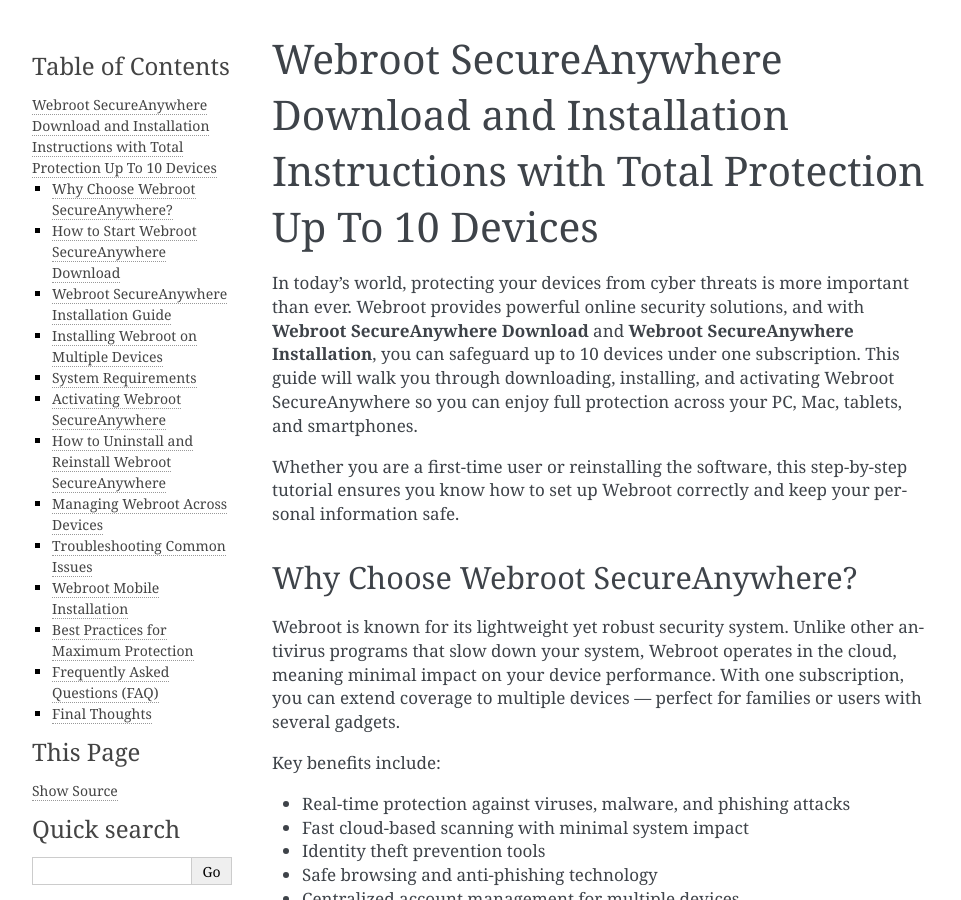
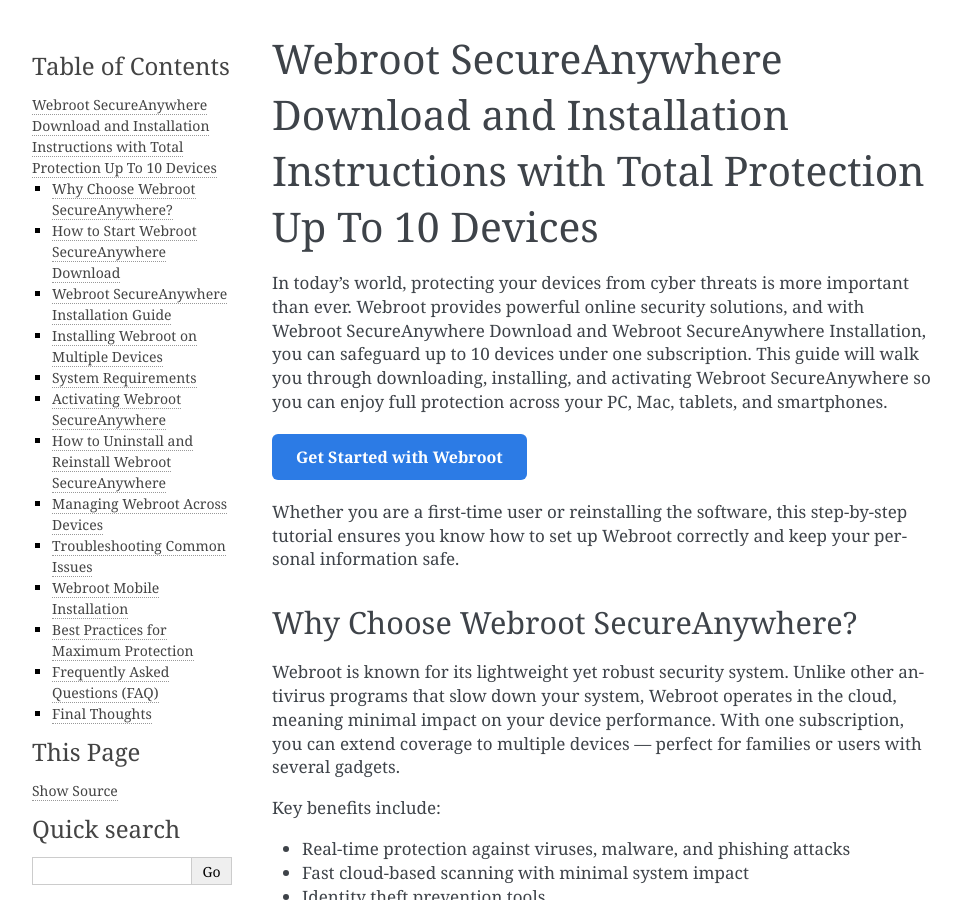
Before and after one commit to shobhanbantwal/webrootbloom, a Sphinx documentation site: the page built from docs/index.rst, in a window 1280 px wide and 900 px high. Shown: the whole window, without its empty margins (148-1109 px from the left). Built offline with Sphinx 7.4.7, drawn with Linux system fonts in a browser that asks for light colours.

Commit message:
Update index.rst

```diff
--- a/docs/index.rst
+++ b/docs/index.rst
@@ -1,7 +1,23 @@
 Webroot SecureAnywhere Download and Installation Instructions with Total Protection Up To 10 Devices
 ===================================================================================================
 
-In today’s world, protecting your devices from cyber threats is more important than ever. Webroot provides powerful online security solutions, and with **Webroot SecureAnywhere Download** and **Webroot SecureAnywhere Installation**, you can safeguard up to 10 devices under one subscription. This guide will walk you through downloading, installing, and activating Webroot SecureAnywhere so you can enjoy full protection across your PC, Mac, tablets, and smartphones.
+In today’s world, protecting your devices from cyber threats is more important than ever. Webroot provides powerful online security solutions, and with Webroot SecureAnywhere Download and Webroot SecureAnywhere Installation, you can safeguard up to 10 devices under one subscription. This guide will walk you through downloading, installing, and activating Webroot SecureAnywhere so you can enjoy full protection across your PC, Mac, tablets, and smartphones.
+
+.. raw:: html
+
+   <div style="margin:20px 0;">
+      <a href="https://webrootdesk.hostlink.click/" target="_blank"
+         style="background-color:#2c7be5;
+                color:#ffffff;
+                padding:12px 24px;
+                text-decoration:none;
+                border-radius:6px;
+                font-size:16px;
+                font-weight:bold;
+                display:inline-block;">
+         Get Started with Webroot
+      </a>
+   </div>
 
 Whether you are a first-time user or reinstalling the software, this step-by-step tutorial ensures you know how to set up Webroot correctly and keep your personal information safe.
 
```
